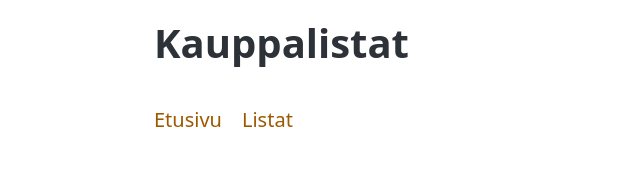
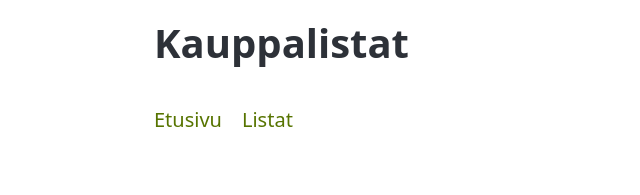
Before and after one commit to Raision-seudun-koulutuskuntayhtyma/kauppalista24, a SvelteKit app in the folder kauppalista/: page / in a window 1280 px wide. Shown: the top 195 px of the page, without its empty margins (186-826 px from the left). Built offline with nearby package versions, Linux system fonts and the light colour scheme.

Commit message:
Päivitä globaalia teemaa vähän

```diff
--- a/kauppalista/src/routes/global.scss
+++ b/kauppalista/src/routes/global.scss
@@ -1,5 +1,34 @@
 @use '@picocss/pico/scss/pico' with (
-    $theme-color: 'pumpkin',
+    $theme-color: 'lime',
     $enable-semantic-container: true,
     $enable-classes: false
 );
+
+:root {
+    --pico-border-radius: 0.75rem;
+    --pico-form-element-spacing-vertical: 0.5rem;
+}
+
+[data-theme='light'],
+:root:not([data-theme='dark']) {
+    --pico-primary-hover: color-mix(in srgb, black 65%, var(--pico-primary));
+}
+
+@media only screen and (prefers-color-scheme: dark) {
+    :root:not([data-theme]) {
+        --pico-primary-hover: color-mix(
+            in srgb,
+            white 70%,
+            var(--pico-primary)
+        );
+    }
+}
+[data-theme='dark'] {
+    :root:not([data-theme]) {
+        --pico-primary-hover: color-mix(
+            in srgb,
+            white 70%,
+            var(--pico-primary)
+        );
+    }
+}
```
